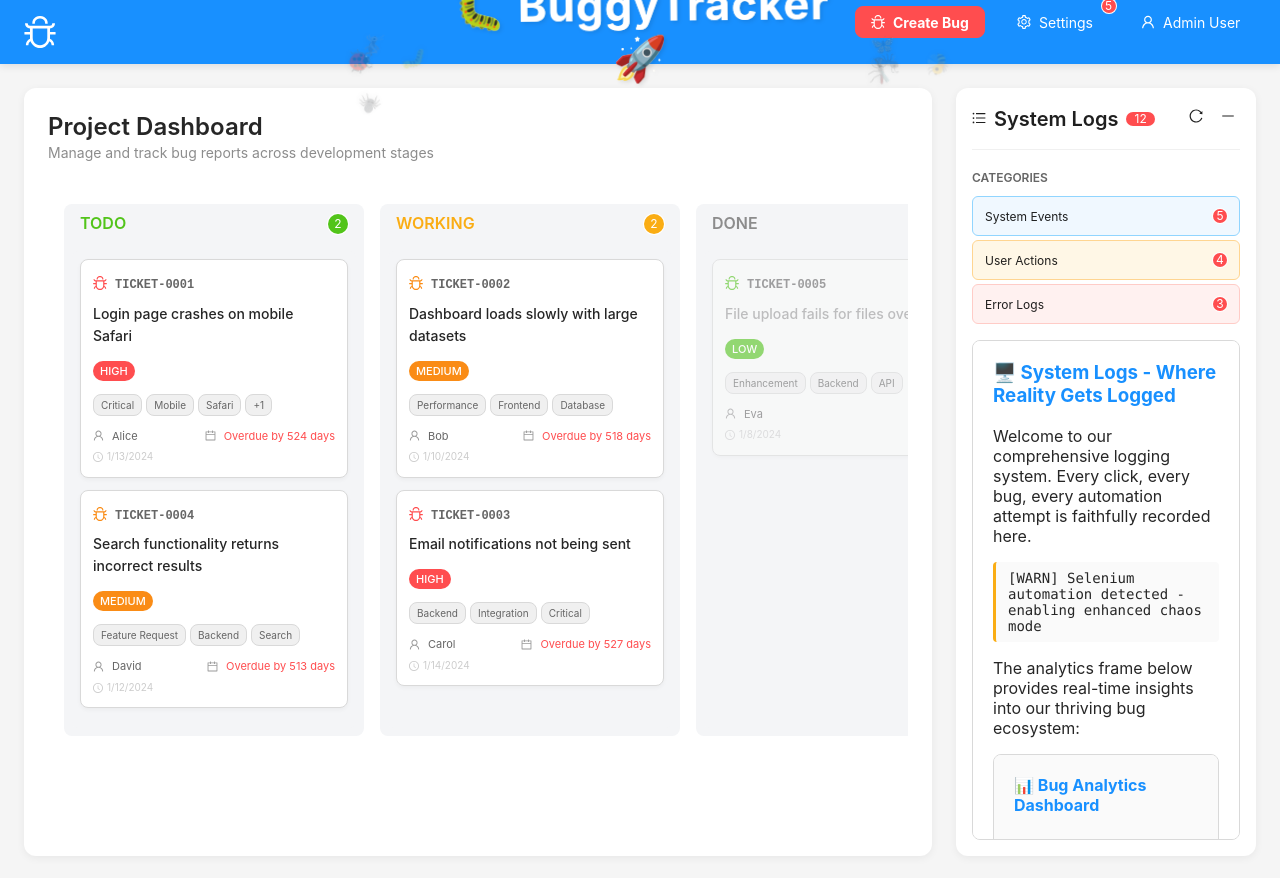
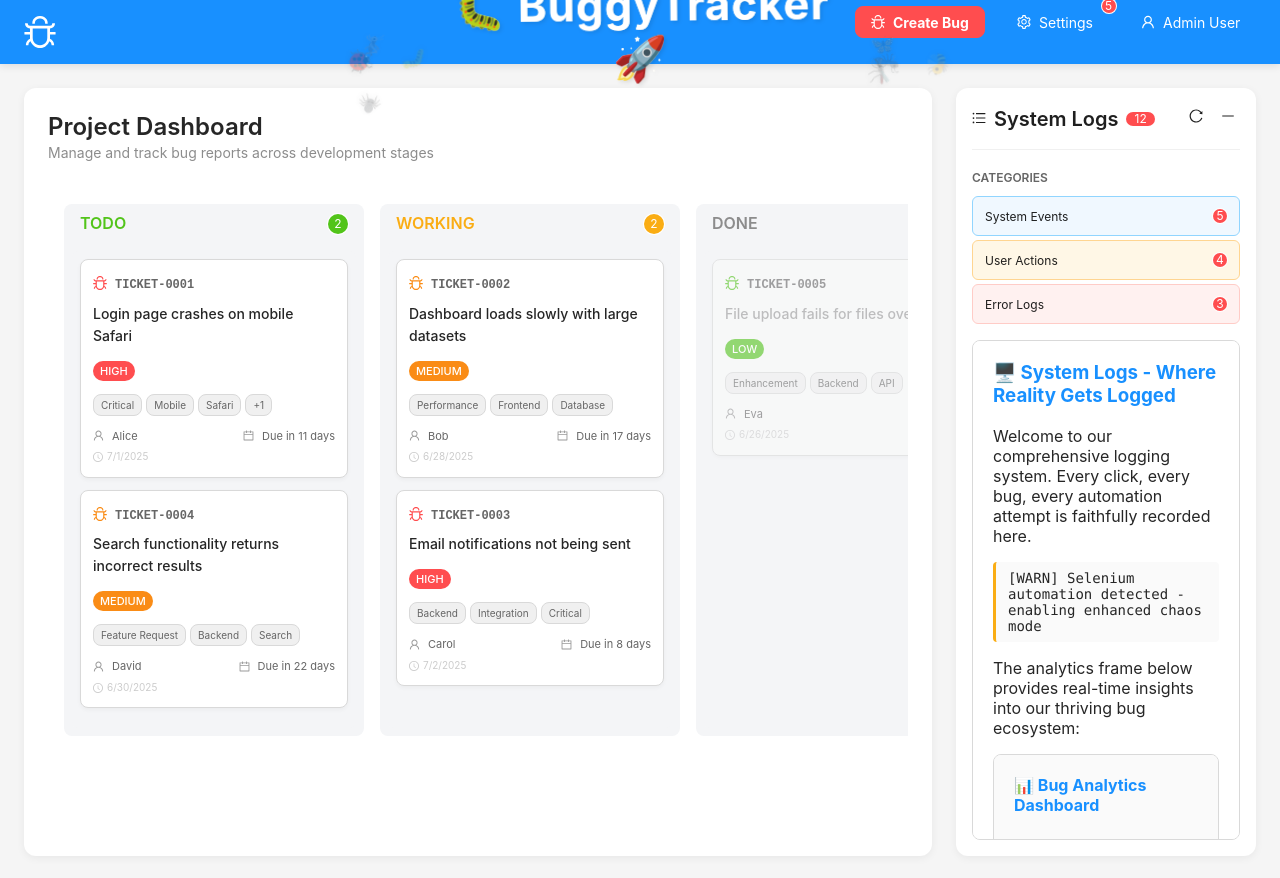
Before and after one commit to vebb374/buggytracker, a React (Vite) app: page / in a window 1280 px wide. Built offline with nearby package versions, Linux system fonts and the light colour scheme; a web font is replaced by a local one.

Commit message:
chore: update analytics report link and adjust sample ticket deadlines for future testing

```diff
--- a/public/analytics.html
+++ b/public/analytics.html
@@ -41,7 +41,8 @@
   </div>
 
   <div class="metric">
-    <strong>Automation Test Success Rate:</strong> <span class="warning">67%</span> (perfectly imperfect)
+    <strong>Detailed Reports:</strong> <a href="https://api.bugtracker.pro/analytics/detailed-report.json" target="_blank">View Full Analytics </a> (requires API validation)
+    (perfectly imperfect)
   </div>
 
   <p><em>This nested frame is part of our multi-layered bug habitat ecosystem.</em></p>
--- a/src/utils/index.ts
+++ b/src/utils/index.ts
@@ -154,7 +154,7 @@ export const generateDeterministicSampleTickets = (): Ticket[] => {
   const users = generateSampleUsers();
 
   // Fixed base date for consistent testing
-  const baseDate = new Date('2024-01-15T10:00:00Z');
+  const baseDate = new Date('2025-07-03T10:00:00Z');
 
   return [
     {
@@ -164,7 +164,7 @@ export const generateDeterministicSampleTickets = (): Ticket[] => {
       priority: 'High',
       status: 'TODO',
       assignee: users[0].name, // Alice Johnson
-      deadline: new Date('2024-01-25T09:00:00Z'),
+      deadline: new Date('2025-07-13T09:00:00Z'),
       tags: ['Critical', 'Mobile', 'Safari', 'Bug'],
       createdAt: new Date(baseDate.getTime() - 2 * 24 * 60 * 60 * 1000), // 2 days ago
     },
@@ -175,7 +175,7 @@ export const generateDeterministicSampleTickets = (): Ticket[] => {
       priority: 'Medium',
       status: 'WORKING',
       assignee: users[1].name, // Bob Smith
-      deadline: new Date('2024-01-30T17:00:00Z'),
+      deadline: new Date('2025-07-18T17:00:00Z'),
       tags: ['Performance', 'Frontend', 'Database'],
       createdAt: new Date(baseDate.getTime() - 5 * 24 * 60 * 60 * 1000), // 5 days ago
     },
@@ -186,7 +186,7 @@ export const generateDeterministicSampleTickets = (): Ticket[] => {
       priority: 'High',
       status: 'WORKING',
       assignee: users[2].name, // Carol Williams
-      deadline: new Date('2024-01-22T12:00:00Z'),
+      deadline: new Date('2025-07-10T12:00:00Z'),
       tags: ['Backend', 'Integration', 'Critical'],
       createdAt: new Date(baseDate.getTime() - 1 * 24 * 60 * 60 * 1000), // 1 day ago
     },
@@ -197,7 +197,7 @@ export const generateDeterministicSampleTickets = (): Ticket[] => {
       priority: 'Medium',
       status: 'TODO',
       assignee: users[3].name, // David Brown
-      deadline: new Date('2024-02-05T14:00:00Z'),
+      deadline: new Date('2025-07-24T14:00:00Z'),
       tags: ['Feature Request', 'Backend', 'Search'],
       createdAt: new Date(baseDate.getTime() - 3 * 24 * 60 * 60 * 1000), // 3 days ago
     },
```
